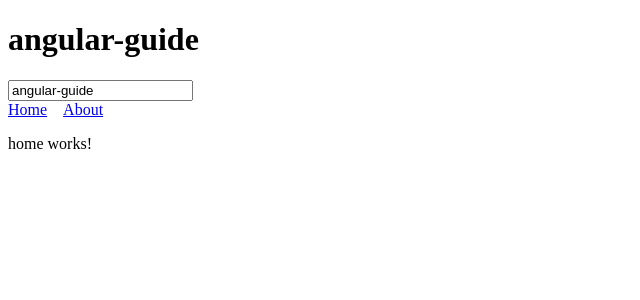
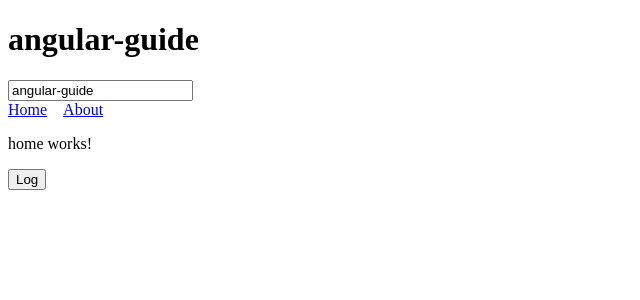
Before and after one commit to DiegoMoya06/angular-guide, an Angular app: page / in a window 1280 px wide. Shown: the top 300 px of the page, without its empty margins (0-640 px from the left). Built offline with nearby package versions, Linux system fonts and the light colour scheme.

Commit message:
Added service and dependency injection

```diff
--- a/src/app/home/home.component.html
+++ b/src/app/home/home.component.html
@@ -1 +1,4 @@
-<p>home works!</p>
+<div>
+  <p>home works!</p>
+  <button (click)="sayHello()">Log</button>
+</div>
--- a/src/app/home/home.component.ts
+++ b/src/app/home/home.component.ts
@@ -1,4 +1,5 @@
 import { Component } from '@angular/core';
+import {LoggerService} from '../services/logger.service';
 
 @Component({
   selector: 'app-home',
@@ -7,5 +8,10 @@ import { Component } from '@angular/core';
   styleUrl: './home.component.css'
 })
 export class HomeComponent {
+  constructor(private logger:LoggerService) {
+  }
 
+  sayHello(){
+    this.logger.log("Hello from Home!");
+  }
 }
--- a/src/app/services/logger.service.ts
+++ b/src/app/services/logger.service.ts
@@ -4,6 +4,7 @@ import { Injectable } from '@angular/core';
   providedIn: 'root'
 })
 export class LoggerService {
-
-  constructor() { }
+  log(message:string){
+    console.log(`[LoggerService] ${message}`);
+  }
 }
```
